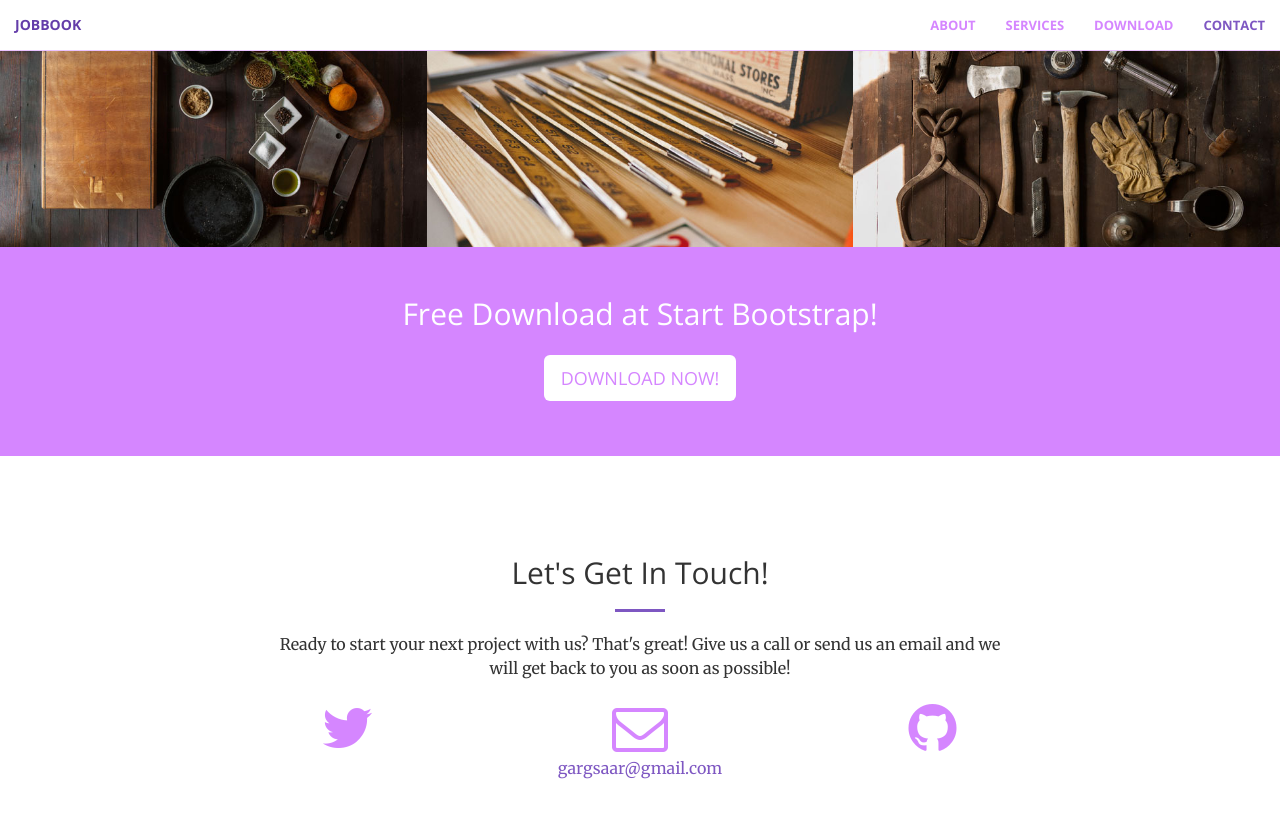
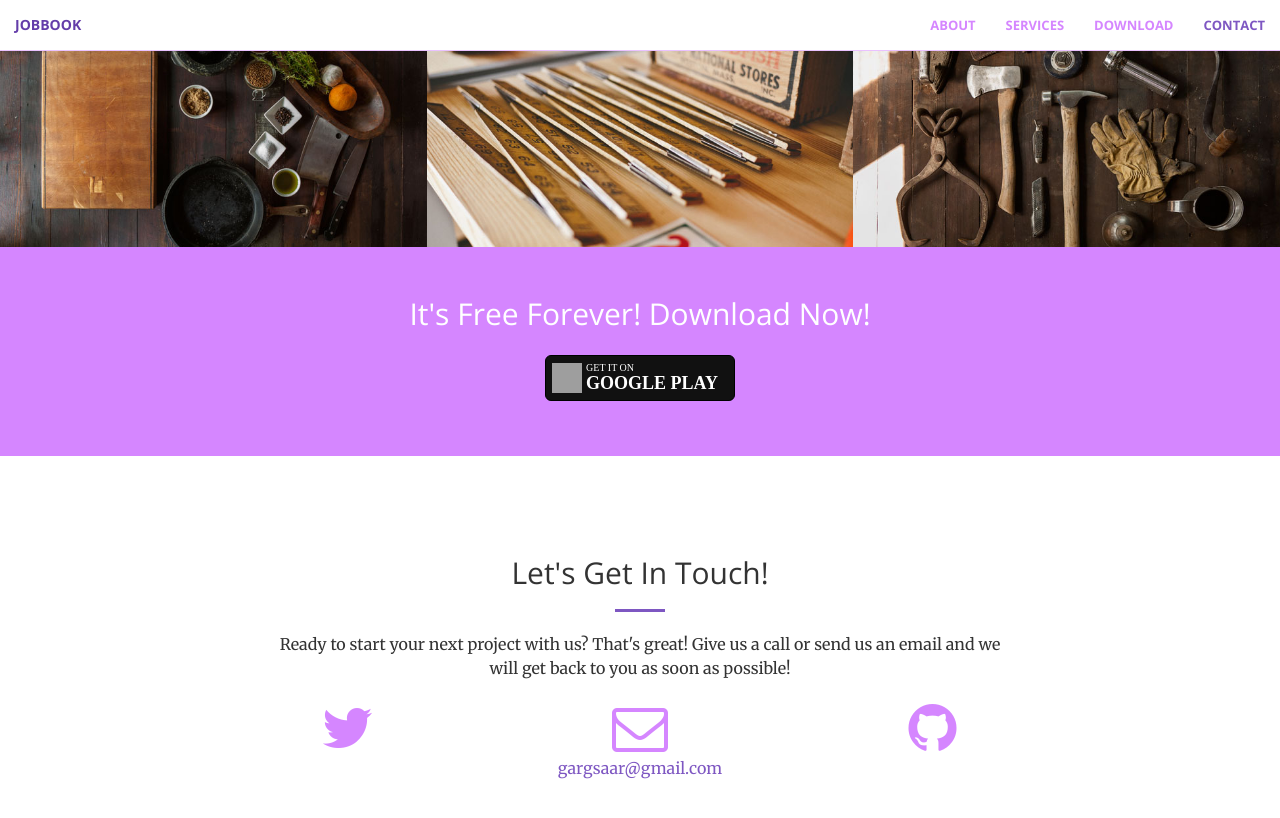
Before and after one commit to gargsaar/bluecollarjobs, a Jekyll site: the page built from index.html, in a window 1280 px wide and 900 px high, scrolled down 1993 px. Shown: the top 818 px of the window. Built offline with Jekyll 4.4.1, drawn with Linux system fonts in a browser that asks for light colours; grey boxes are pictures that could not be loaded.

Commit message:
added google-play-btn

```diff
--- a/_includes/aside.html
+++ b/_includes/aside.html
@@ -1,8 +1,8 @@
   <aside class="bg-dark">
       <div class="container text-center">
           <div class="call-to-action">
-              <h2>Free Download at Start Bootstrap!</h2>
-              <a href="#" class="btn btn-default btn-xl wow tada">Download Now!</a>
+              <h2>It's Free Forever! Download Now! </h2>
+              <a class="btn btn-google" href="#" title="Google Play">Google Play</a>
           </div>
       </div>
   </aside>
```
